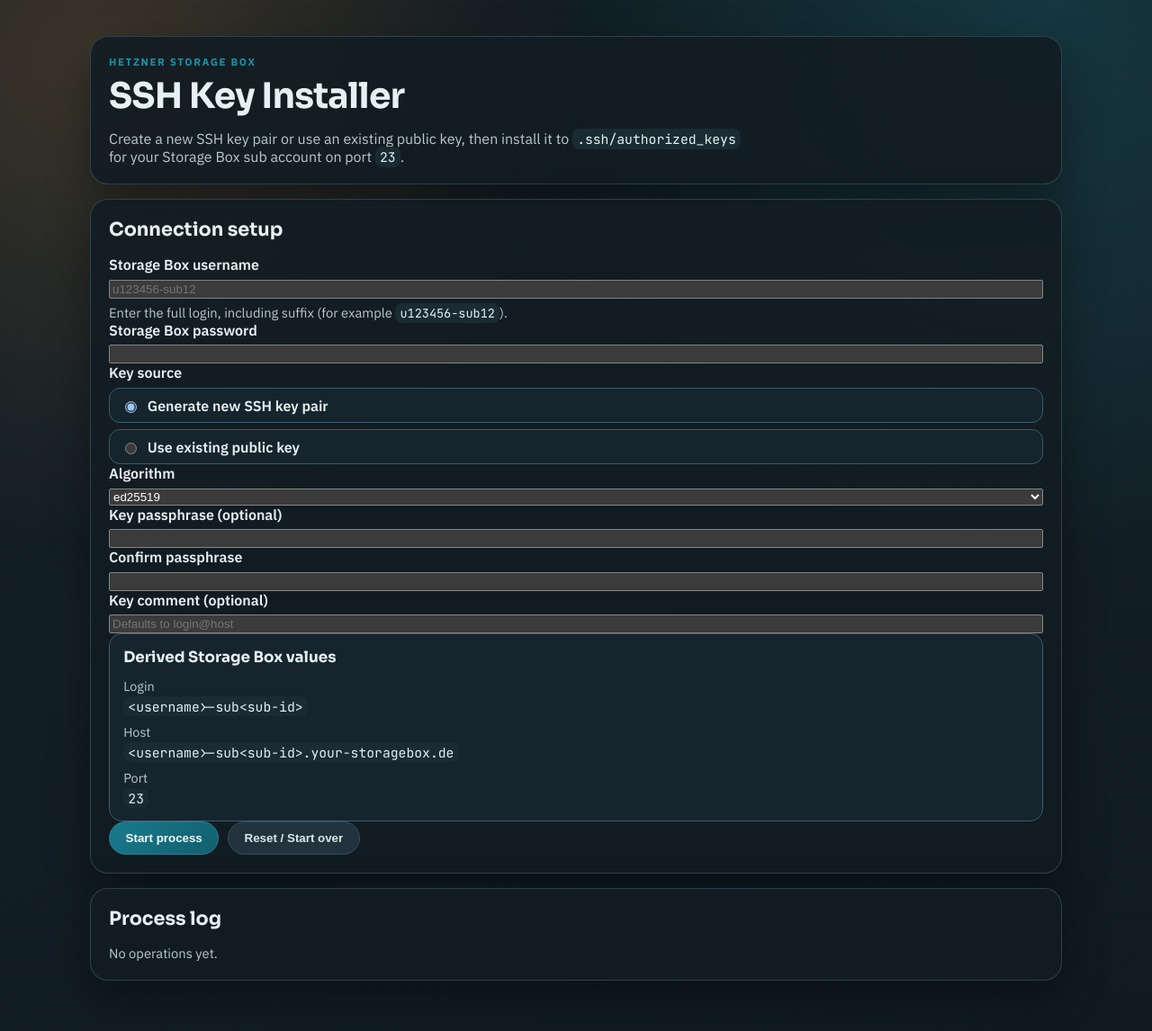
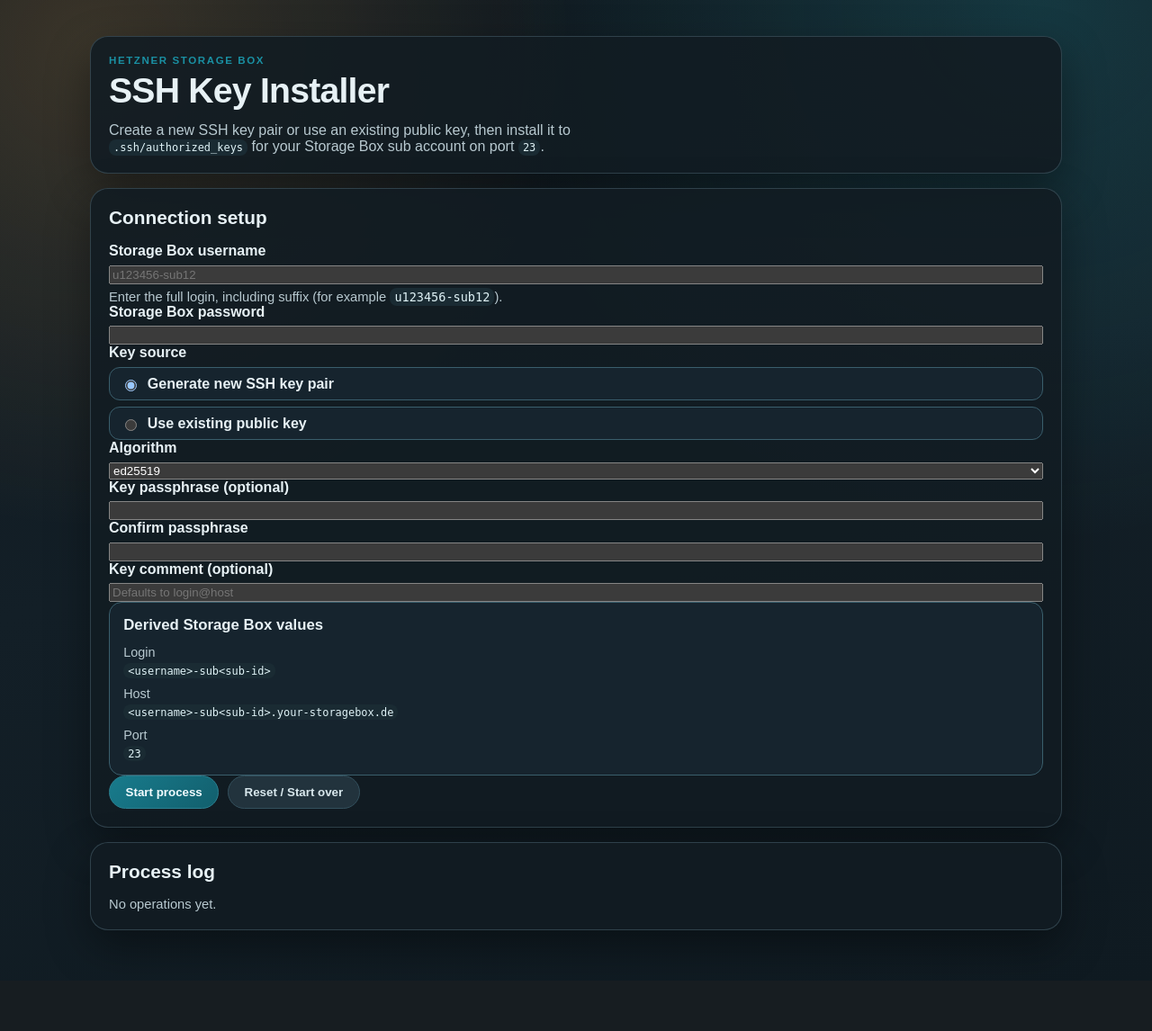
Before and after one commit to ruepp-jenkins/storagebox-privatekey, an ASP.NET Core app: page / in a window 1280 px wide. Shown: the whole page at 90% size. After the commit the page ends 1039 px from the top, so only its background shows below. Run offline with ASP.NET Core 8, Linux system fonts and the light colour scheme; style sheets or scripts are compiled from the project's sources.

Commit message:
remove external fonts

```diff
--- a/StorageBoxKeyTool.Client/Pages/Home.razor.css
+++ b/StorageBoxKeyTool.Client/Pages/Home.razor.css
@@ -257,7 +257,7 @@
     min-height: 10rem;
     border: 1px solid var(--field-border);
     border-radius: 12px;
-    font-family: "JetBrains Mono", "Cascadia Code", Consolas, monospace;
+    font-family: monospace;
     font-size: 0.82rem;
     line-height: 1.38;
     background: var(--field-bg);
--- a/StorageBoxKeyTool.Client/wwwroot/css/app.css
+++ b/StorageBoxKeyTool.Client/wwwroot/css/app.css
@@ -31,7 +31,7 @@
 body {
     margin: 0;
     min-height: 100%;
-    font-family: "IBM Plex Sans", "Source Sans 3", sans-serif;
+    font-family: sans-serif;
     color: var(--text-main);
     background-color: #10171d;
     background:
@@ -48,11 +48,11 @@
 h2,
 h3,
 h4 {
-    font-family: "Sora", "Avenir Next", sans-serif;
+    font-family: inherit;
 }
 
 code {
-    font-family: "JetBrains Mono", "Cascadia Code", Consolas, monospace;
+    font-family: monospace;
     font-size: 0.92em;
     color: var(--code-text);
     background: var(--code-bg);
--- a/StorageBoxKeyTool.Client/wwwroot/index.html
+++ b/StorageBoxKeyTool.Client/wwwroot/index.html
@@ -6,9 +6,6 @@
     <meta name="viewport" content="width=device-width, initial-scale=1.0" />
     <title>Storage Box SSH Key Installer</title>
     <base href="/" />
-    <link rel="preconnect" href="https://fonts.googleapis.com" />
-    <link rel="preconnect" href="https://fonts.gstatic.com" crossorigin />
-    <link href="https://fonts.googleapis.com/css2?family=IBM+Plex+Sans:wght@400;500;600;700&family=JetBrains+Mono:wght@400;600&family=Sora:wght@500;700&display=swap" rel="stylesheet" />
     <link rel="stylesheet" href="css/app.css" />
     <link rel="icon" type="image/png" href="favicon.png" />
     <link href="StorageBoxKeyTool.Client.styles.css" rel="stylesheet" />
```
